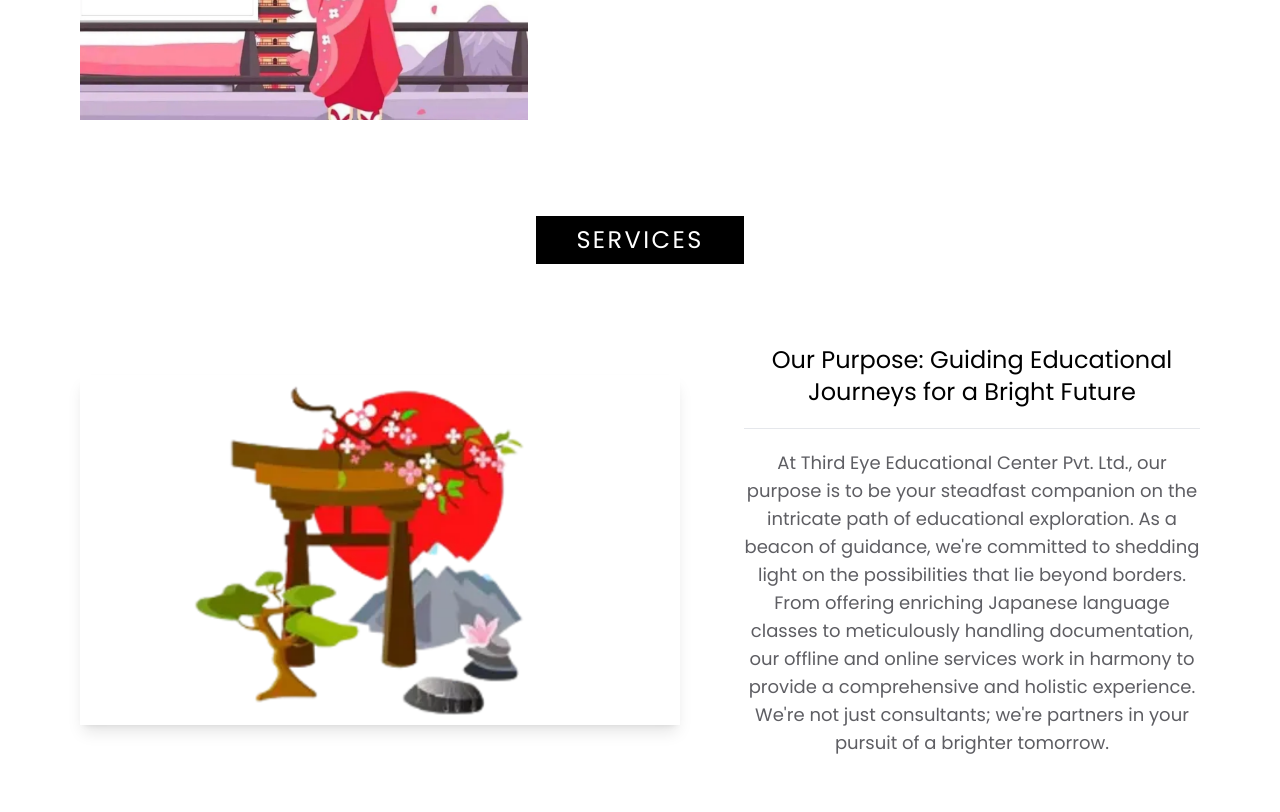
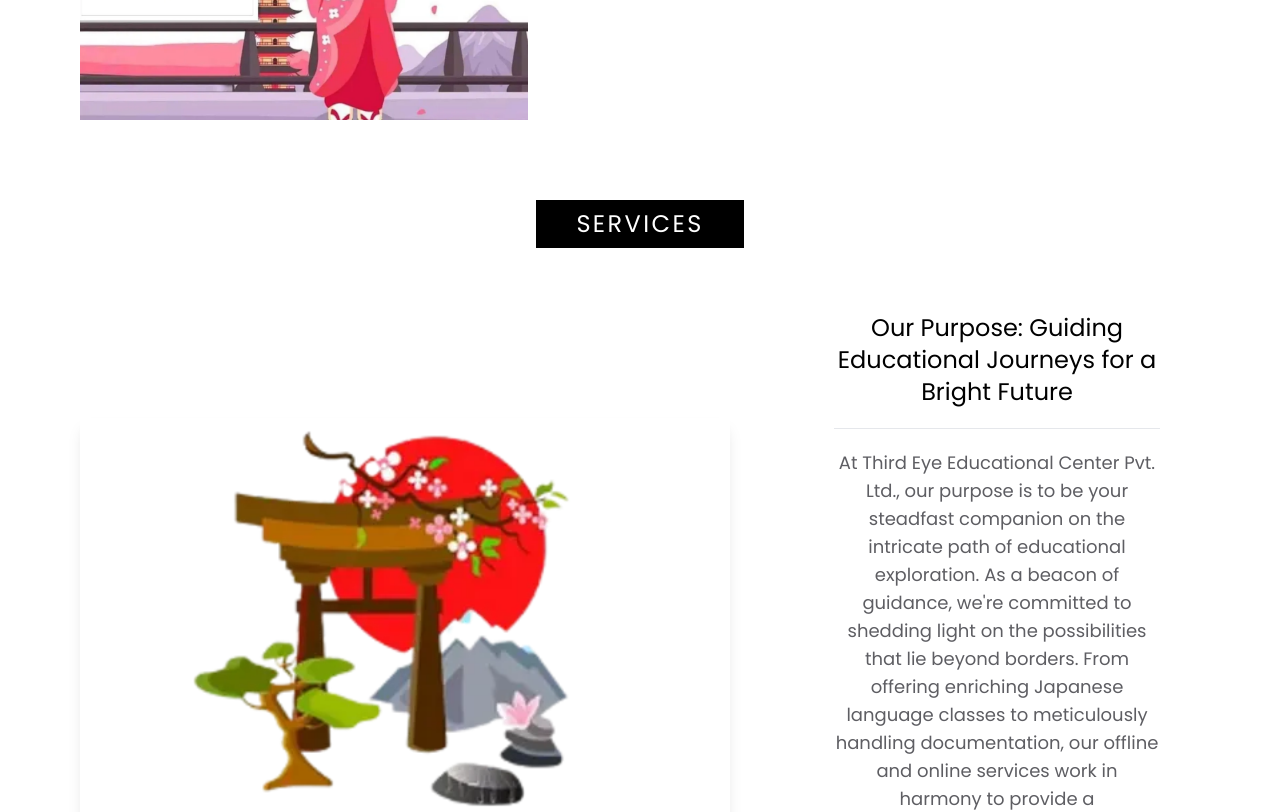
Before and after one commit to prabinbastakoti/thirdeyejapan, a React (Vite) app: page / in a window 1280 px wide. Shown: the part 1120-1932 px from the top of the page. Built offline with nearby package versions, Linux system fonts and the light colour scheme.

Commit message:
Add FAQs

```diff
--- a/src/Component/Body/Body.jsx
+++ b/src/Component/Body/Body.jsx
@@ -1,6 +1,7 @@
 import SwiperComponent from './Swiper';
 import AboutUs from './AboutUs';
 import Services from './Services';
+import FAQs from './FAQs';
 
 const Body = () => {
   return (
@@ -9,6 +10,7 @@ const Body = () => {
       <div className="px-20">
         <AboutUs />
         <Services />
+        <FAQs />
       </div>
     </div>
   );
--- /dev/null
+++ b/src/Component/Body/FAQs.jsx
@@ -0,0 +1,54 @@
+import HeadingTitle from '../HeadingTitle';
+import Question from './Question';
+
+const FAQs = () => {
+  const content = [
+    {
+      question:
+        'How does Third Eye make applying for a student visa for Japan easy?',
+      answer:
+        'At Third Eye, we aim to ensure a smooth and stress-free experience for your visa processing. In addition, our range of services is designed to simplify the entire process for you. We offer a variety of convenient facilities to assist you with your visa procedures and make them hassle-free',
+    },
+    {
+      question:
+        "What does Third Eye educational consultant do to ensure students' acceptance in their first-choice school?",
+      answer:
+        ' Third Eye has various consultation programs or services that help students, choose the right institution, create strong applications, and navigate standardized tests. We assess your academic history and collaboratively set attainable goals to secure your admission.',
+    },
+    {
+      question: 'When / How can I meet Third Eye for counseling?',
+      answer:
+        'No one can ethically offer this guarantee. However, we can work with your child to shape their activities and application to give them their very best chance.',
+    },
+    {
+      question:
+        'Are the language instructors at Third Eye Education experienced?',
+      answer:
+        'Yes, they are. All the instructors at Third Eye Education have returned from Japan, they have significant experience teaching the Japanese language. We also have a Japanese guest lecturer who comes for a constant visit.  Rest assured that they are highly knowledgeable and skilled in their field.',
+    },
+    {
+      question: 'What differentiates Third Eye from other consultancy?',
+      answer:
+        'Our services and requirements set us apart from other consultancies. The document requirements for visa processing are minimal. Additionally, we offer services such as airport pickup, hostel accommodation, and extra activities like picnics, which further distinguish us.',
+    },
+  ];
+  return (
+    <>
+      <div>
+        <HeadingTitle title="frequently asked questions" />
+        <p className="flex flex-row justify-center items-center text-[#5e5e5e] text-lg pt-6 mb-16">
+          Please contact us if you cannot find an answer to your question.
+        </p>
+        <div className="flex flex-col justify-center items-center gap-16">
+          <Question data={content[0]} />
+          <Question data={content[1]} />
+          <Question data={content[2]} />
+          <Question data={content[3]} />
+          <Question data={content[4]} />
+        </div>
+      </div>
+    </>
+  );
+};
+
+export default FAQs;
--- /dev/null
+++ b/src/Component/Body/Question.jsx
@@ -0,0 +1,30 @@
+import { useState } from 'react';
+import { FaCaretDown, FaCaretUp } from 'react-icons/fa';
+
+const Question = ({ data }) => {
+  const [open, setOpen] = useState(false);
+  const handleOpen = () => {
+    setOpen(!open);
+  };
+
+  return (
+    <>
+      <div className="flex flex-col justify-between items-center text-2xl text-[#1b1b1b] w-1/2 mx-auto ">
+        <div
+          className="flex flex-row justify-between items-center w-full cursor-pointer"
+          onClick={handleOpen}
+        >
+          <h1>{data.question}</h1>
+          {open ? <FaCaretUp /> : <FaCaretDown />}
+        </div>
+        {open && (
+          <p className="text-[#5e5e5e] text-lg border-b pt-5 pb-10 pr-14">
+            {data.answer}
+          </p>
+        )}
+      </div>
+    </>
+  );
+};
+
+export default Question;
--- a/src/Component/Body/Services.jsx
+++ b/src/Component/Body/Services.jsx
@@ -2,6 +2,7 @@ import SingleService from './SingleService';
 import Service1 from '../../assets/services1.webp';
 import Service2 from '../../assets/services2.webp';
 import Service3 from '../../assets/services3.webp';
+import HeadingTitle from '../HeadingTitle';
 
 const Services = () => {
   const content = [
@@ -24,10 +25,8 @@ const Services = () => {
   ];
   return (
     <>
-      <div className="flex flex-col justify-center items-center mt-24">
-        <h1 className="bg-black text-white tracking-widest text-2xl px-10 py-2 mb-20">
-          SERVICES
-        </h1>
+      <HeadingTitle title="services" />
+      <div className="flex flex-col justify-center items-center mt-16">
         <SingleService
           image={Service1}
           heading={content[0].heading}
--- a/src/Component/Body/SingleService.jsx
+++ b/src/Component/Body/SingleService.jsx
@@ -9,9 +9,9 @@ const SingleService = ({ id, image, heading, paragraph }) => {
         <img
           src={image}
           alt="Service1"
-          className="shadow-lg w-[600px] h-[350px] object-cover"
+          className="shadow-lg w-[650px] h-[400px] object-cover"
         />
-        <div className=" flex-1">
+        <div className=" flex-1 px-10">
           <h1 className="text-center border-b text-2xl pb-5">{heading}</h1>
           <p className="mt-5 text-center text-lg text-[#5e5e63]">{paragraph}</p>
         </div>
--- /dev/null
+++ b/src/Component/HeadingTitle.jsx
@@ -0,0 +1,13 @@
+const HeadingTitle = ({ title }) => {
+  return (
+    <>
+      <div className="flex flex-row justify-center items-center">
+        <h1 className="bg-black text-white tracking-widest text-2xl px-10 py-2 mt-20 uppercase">
+          {title}
+        </h1>
+      </div>
+    </>
+  );
+};
+
+export default HeadingTitle;
```
